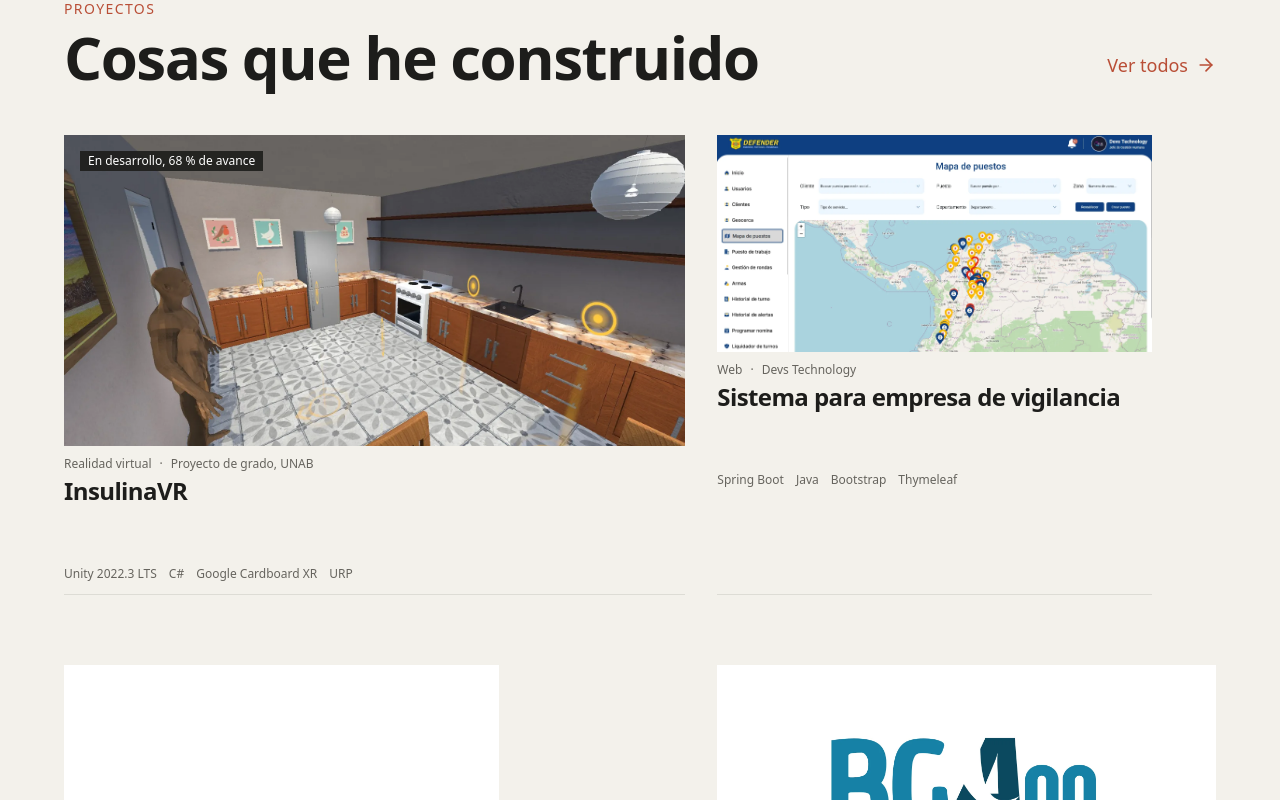
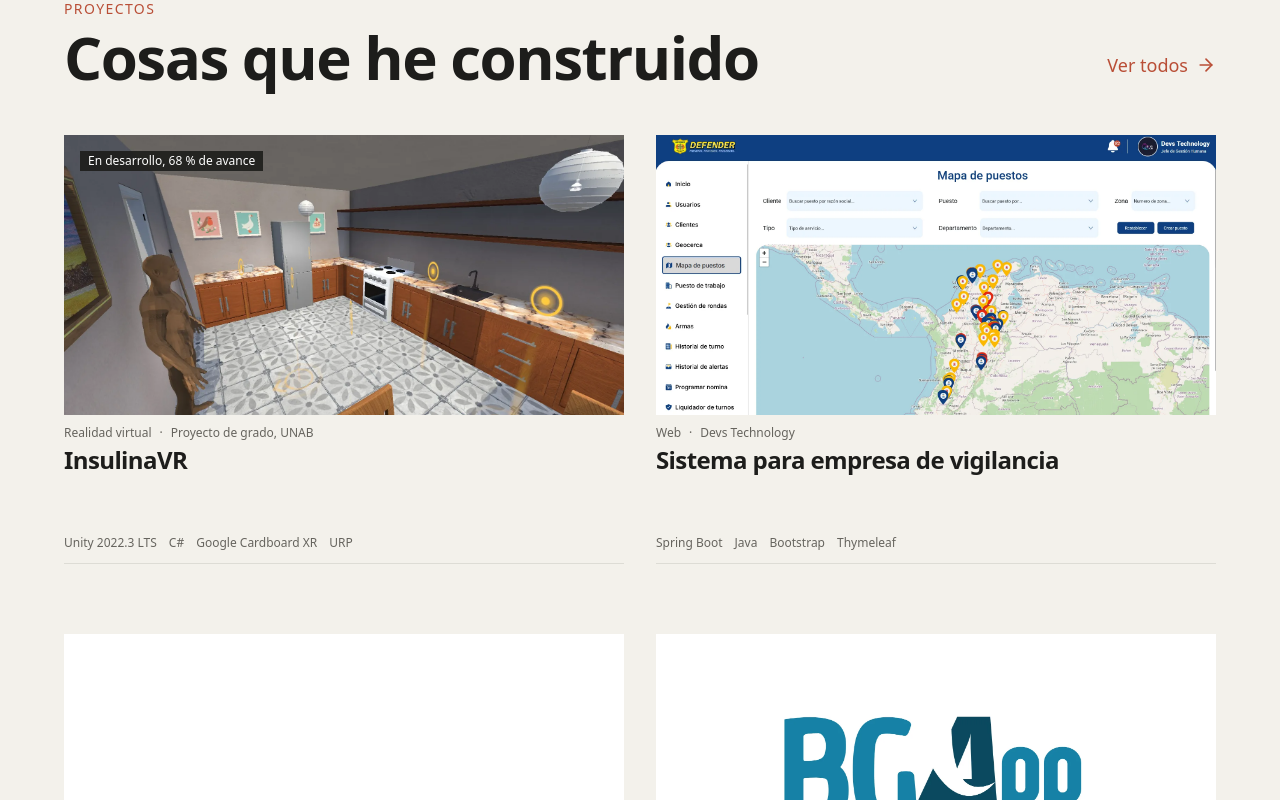
Before and after one commit to bleon133/Portafolio-Brayan-04-10-2026, a React (Vite) app: page / in a window 1280 px wide. Shown: the part 3820-4620 px from the top of the page. Built offline with nearby package versions, Linux system fonts and the light colour scheme.

Commit message:
fix: make Home featured project grid uniform

```diff
--- a/src/features/projects/Projects.tsx
+++ b/src/features/projects/Projects.tsx
@@ -17,22 +17,12 @@ export function Projects() {
           title="Cosas que he construido"
           action={{ label: 'Ver todos', to: '/proyectos' }}
         />
-        <ul className="grid grid-cols-1 gap-x-8 gap-y-10 md:grid-cols-12 md:gap-y-10">
-          {featured.map((project, index) => {
-            const colSpan =
-              index === 0
-                ? 'md:col-span-7'
-                : index === 1
-                  ? 'md:col-span-5 md:col-start-8'
-                  : index === 2
-                    ? 'md:col-span-5'
-                    : 'md:col-span-7 md:col-start-8'
-            return (
-              <li key={project.slug} className={colSpan}>
-                <ProjectCard project={project} />
-              </li>
-            )
-          })}
+        <ul className="grid grid-cols-1 gap-x-8 gap-y-10 md:grid-cols-2 md:gap-y-10">
+          {featured.map((project) => (
+            <li key={project.slug} className="h-full">
+              <ProjectCard project={project} />
+            </li>
+          ))}
         </ul>
       </Container>
     </Section>
```
